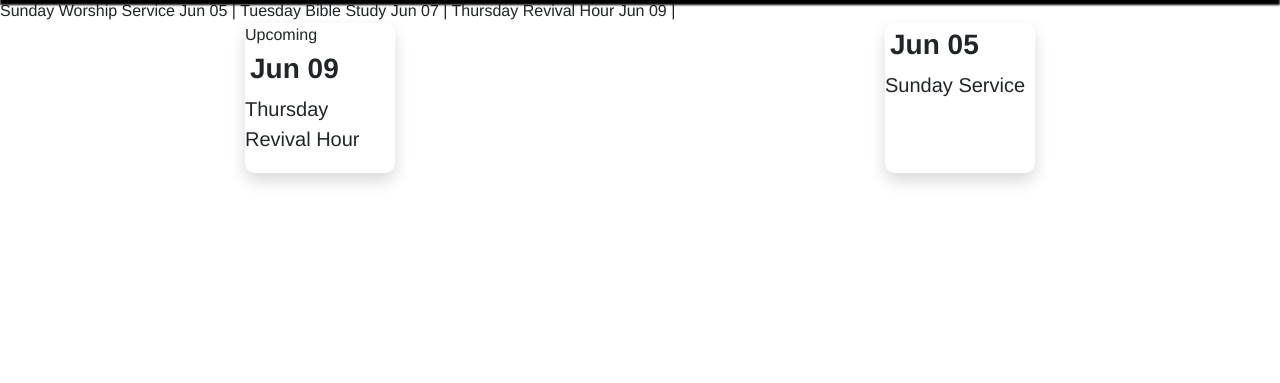
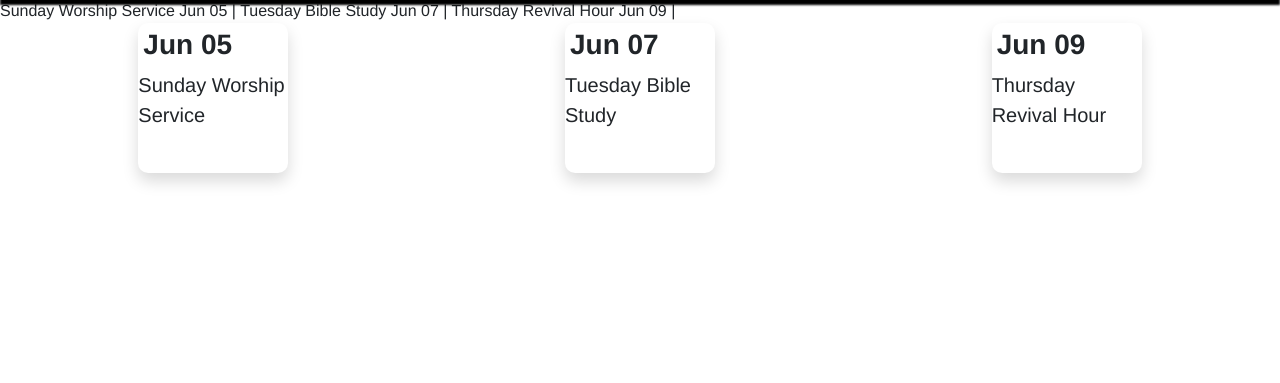
Before and after one commit to Zero2Hero123/dlbc-website, a PHP site: page / in a window 1280 px wide. Shown: the part 86-469 px from the top of the page. Run offline with PHP 8.4, Linux system fonts and the light colour scheme.

Commit message:
weekly-activities done

```diff
--- a/index.php
+++ b/index.php
@@ -41,25 +41,26 @@ content="width=device-width,initial-scale=1">
 
           <?php
 
+            $eventStatus;
             foreach($schedule as $event)
 
-              $eventStatus = "Upcoming";
+              // $eventStatus = "Upcoming";
 
-              if(date('d',$event['time']) === date('d')){
-                $eventStatus = "Happening Today";
-              }
+              // // if(date('d',$event['time']) === date('d')){
+              // //   $eventStatus = "Happening Today";
+              // // }
 
-              echo('<div class="shadow">' . $eventStatus .
+              echo('<div class="shadow">' .
               '<h3 class="event_date">' . date(' M d ',$event['time']) . '</h2>
               <p class="event_desc lead">' . $event['title'] . '</p>
               </div>');
 
           ?>
 
-          <div class='shadow' >
+          <!-- <div class='shadow' >
             <h3 class="event_date"><?php echo date("M d") ?></h2>
             <p class="event_desc lead">Sunday Service</p>
-          </div>
+          </div> -->
         </section>
 
       </main>
--- a/utils/events.php
+++ b/utils/events.php
@@ -1,13 +1,10 @@
 <?php
-
-    $events = array(
-        array("title"=>"Sunday Worship Service","date"=>date("w"))
-    );
 
     function getWeekSchedule(){
 
         $sundayService;
         $tuesdayBibleStudy;
+        $revivalHour;
 
         $timeCheck = time();
 
```
Also changed, not shown: utils/db.php (added).
